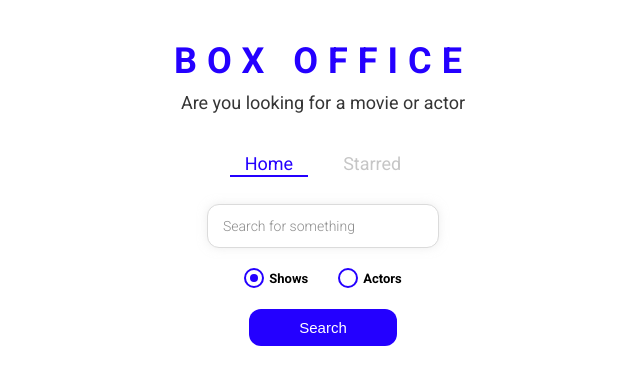
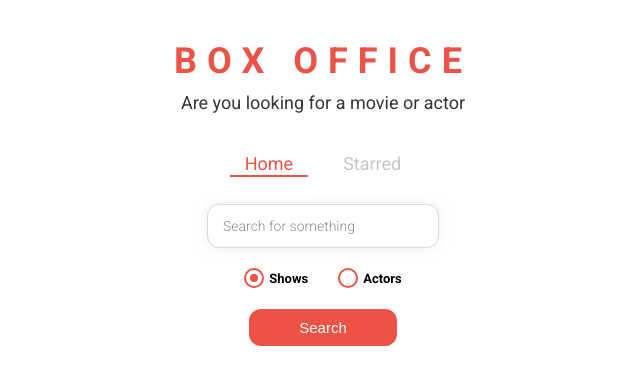
Before and after one commit to thakurnitin2684/box-office, a React (Create React App) app: page / in a window 1280 px wide. Shown: the top 384 px of the page, without its empty margins (317-957 px from the left). Built offline with nearby package versions, Linux system fonts and the light colour scheme.

Commit message:
style change

```diff
--- a/src/App.js
+++ b/src/App.js
@@ -8,7 +8,7 @@ import Show from './pages/Show';
 
 const theme = {
   mainColors: {
-    blue: '#2400ff',
+    blue: '#ec5245',
     gray: '#c6c6c6',
     dark: '#353535',
   },
--- a/src/components/MainPageLayout.js
+++ b/src/components/MainPageLayout.js
@@ -4,7 +4,7 @@ import Title from './Title';
 
 const MainPageLayout = ({ children }) => {
   return (
-    <div>
+    <div style={{ backgroundColor: 'white' }}>
       <Title
         title="BOX OFFICE"
         subtitle="Are you looking for a movie or actor"
--- a/src/components/Title.js
+++ b/src/components/Title.js
@@ -1,4 +1,4 @@
-import React from 'react';
+import React, { memo } from 'react';
 import { TitleWrapper } from './Title.styled';
 
 const Title = ({ title, subtitle }) => {
@@ -10,4 +10,4 @@ const Title = ({ title, subtitle }) => {
   );
 };
 
-export default Title;
+export default memo(Title);
```
